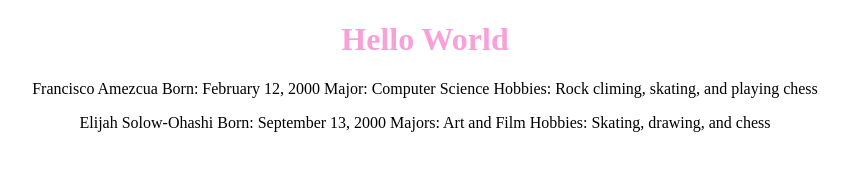
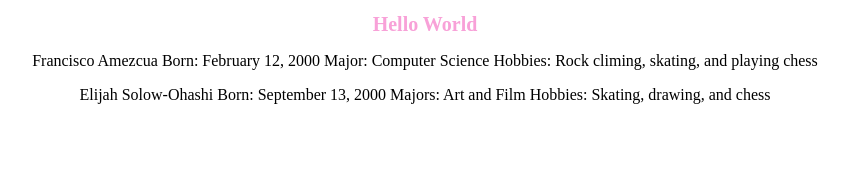
Before and after one commit to solowohashi/cst25, a plain HTML site: page lab2/index.html in a window 1280 px wide. Shown: the whole page, without its empty margins (215-1064 px from the left). Drawn offline with Linux system fonts and the light colour scheme.

Commit message:
Update lab.css

```diff
--- a/lab2/css/lab.css
+++ b/lab2/css/lab.css
@@ -1,7 +1,7 @@
 h1{
   text-align: center;
   color: #f8a1d8;
-  font-size: 20;
+  font-size: 20px;
 }
 p{
   text-align: center;
```
